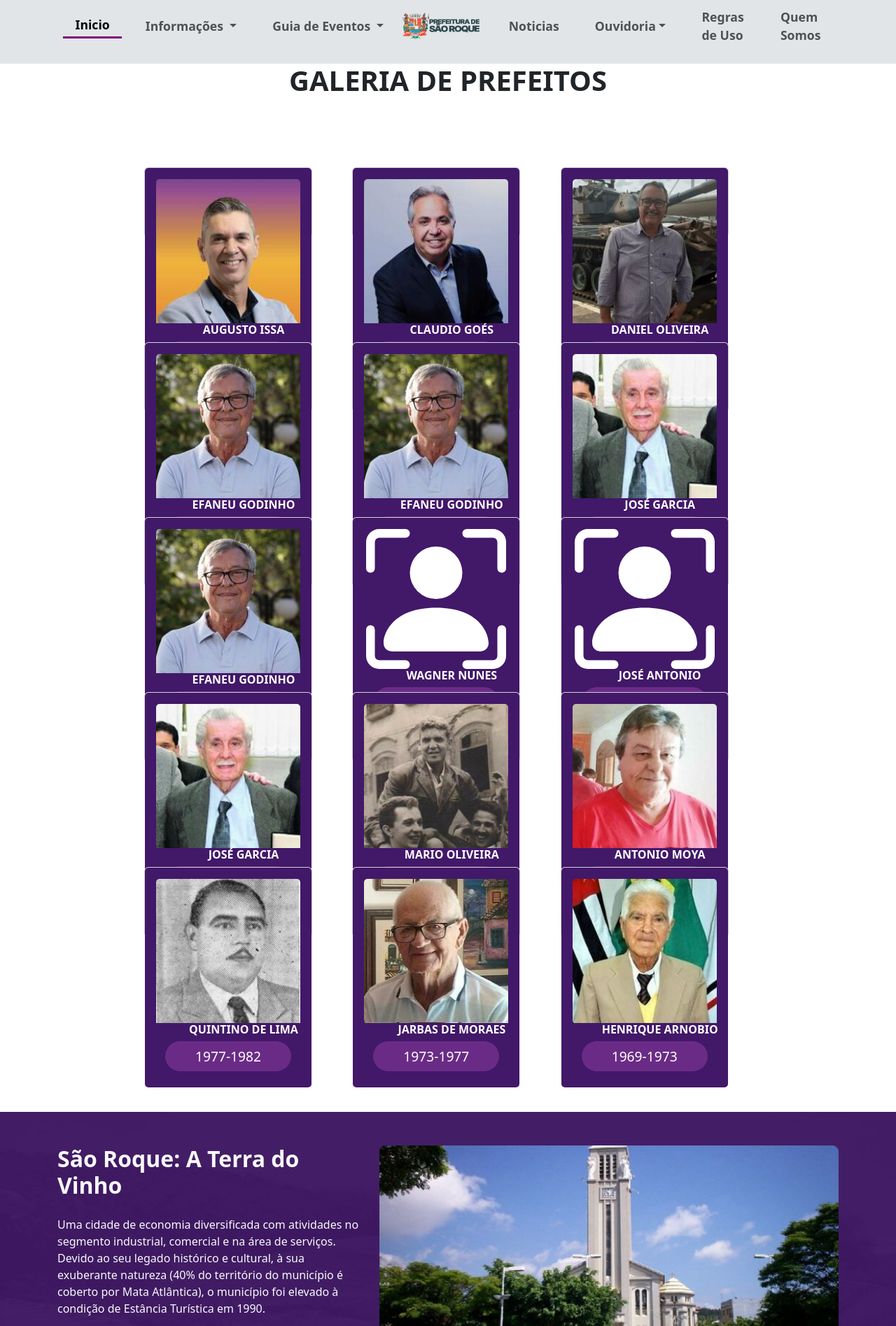
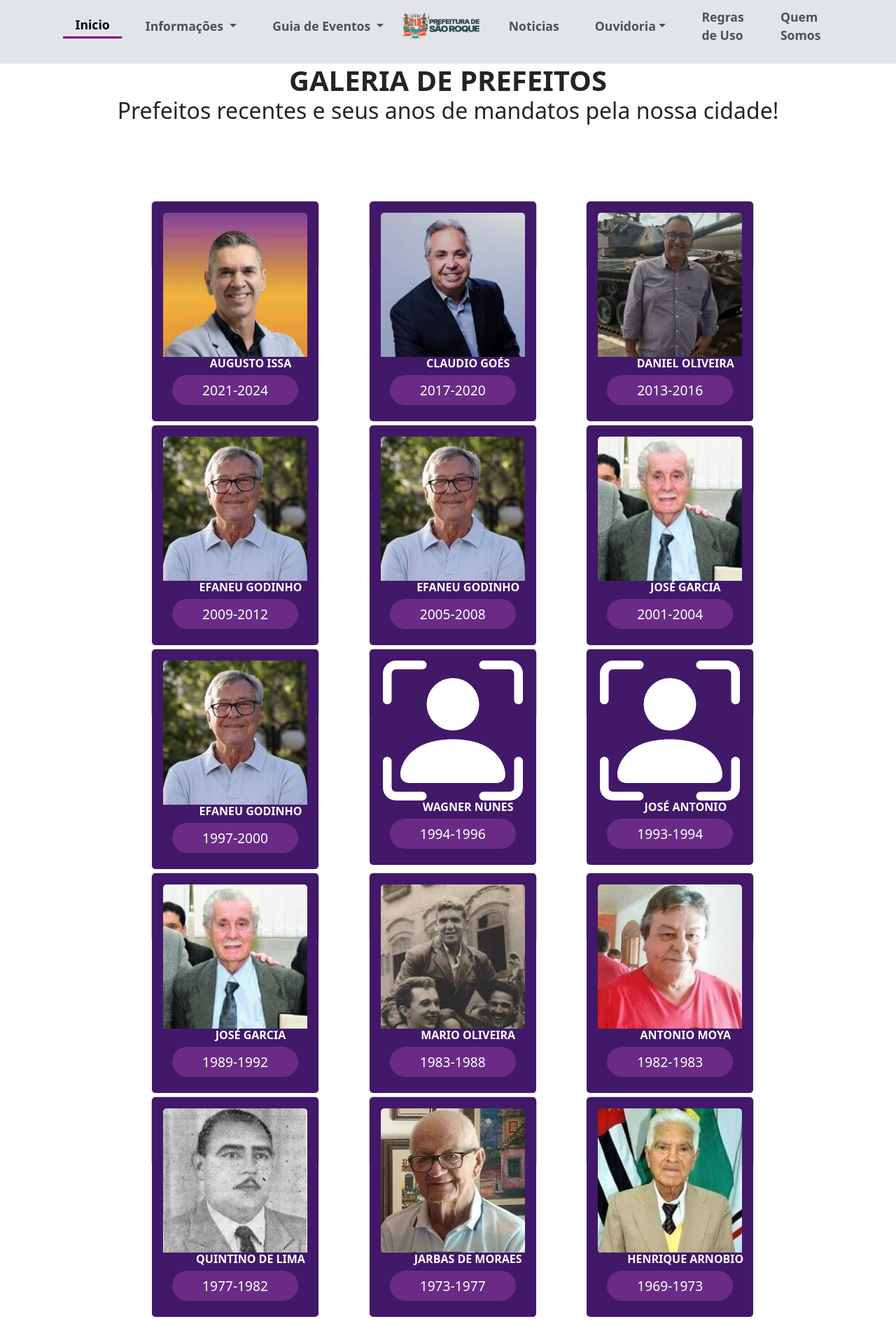
Before and after one commit to LucasCGentile/projeto-portal, a PHP site: page /pages/historia/galeriapref.php in a window 1280 px wide. Shown: the part 25-1920 px from the top of the page at 70% size. Run offline with PHP 8.4, Linux system fonts and the light colour scheme.

Commit message:
mudanças na galeria de prefeitos

```diff
--- a/css/style.css
+++ b/css/style.css
@@ -262,7 +262,7 @@ a:hover {
 .prefeitos{
 	padding-bottom: 150px;
   }
-  .setor-pref{
+  .setor-prefeitos{
 	  display: flex;
 	  padding: 110px;
 	  padding-right: 50px;
--- a/pages/historia/galeriapref.php
+++ b/pages/historia/galeriapref.php
@@ -19,9 +19,12 @@
         <h1>
             <strong>GALERIA DE PREFEITOS</strong>
         </h1>
+        <h2 class="text-center">
+            Prefeitos recentes e seus anos de mandatos pela nossa cidade!
+        </h2>
 
         <div class="container text">
-            <section class="setor-pref">
+            <section class="setor-prefeitos">
 
                 <div class="container text-center">
                     <div class="card" style="width: 15rem;">
@@ -66,7 +69,7 @@
                 </div>
             </section>
 
-            <section class="setor-pref">
+            <section class="setor-prefeitos">
 
                 <div class="container text-center">
                     <div class="card" style="width: 15rem;">
@@ -112,7 +115,7 @@
 
 
             </section>
-            <section class="setor-pref">
+            <section class="setor-prefeitos">
 
                 <div class="container text-center">
                     <div class="card" style="width: 15rem;">
@@ -164,7 +167,7 @@
 
 
             </section>
-            <section class="setor-pref">
+            <section class="setor-prefeitos">
 
                 <div class="container text-center">
                     <div class="card" style="width: 15rem;">
@@ -211,7 +214,7 @@
 
             </section>
 
-            <section class="setor-pref">
+            <section class="setor-prefeitos">
 
                 <div class="container text-center">
                     <div class="card" style="width: 15rem;">
```
